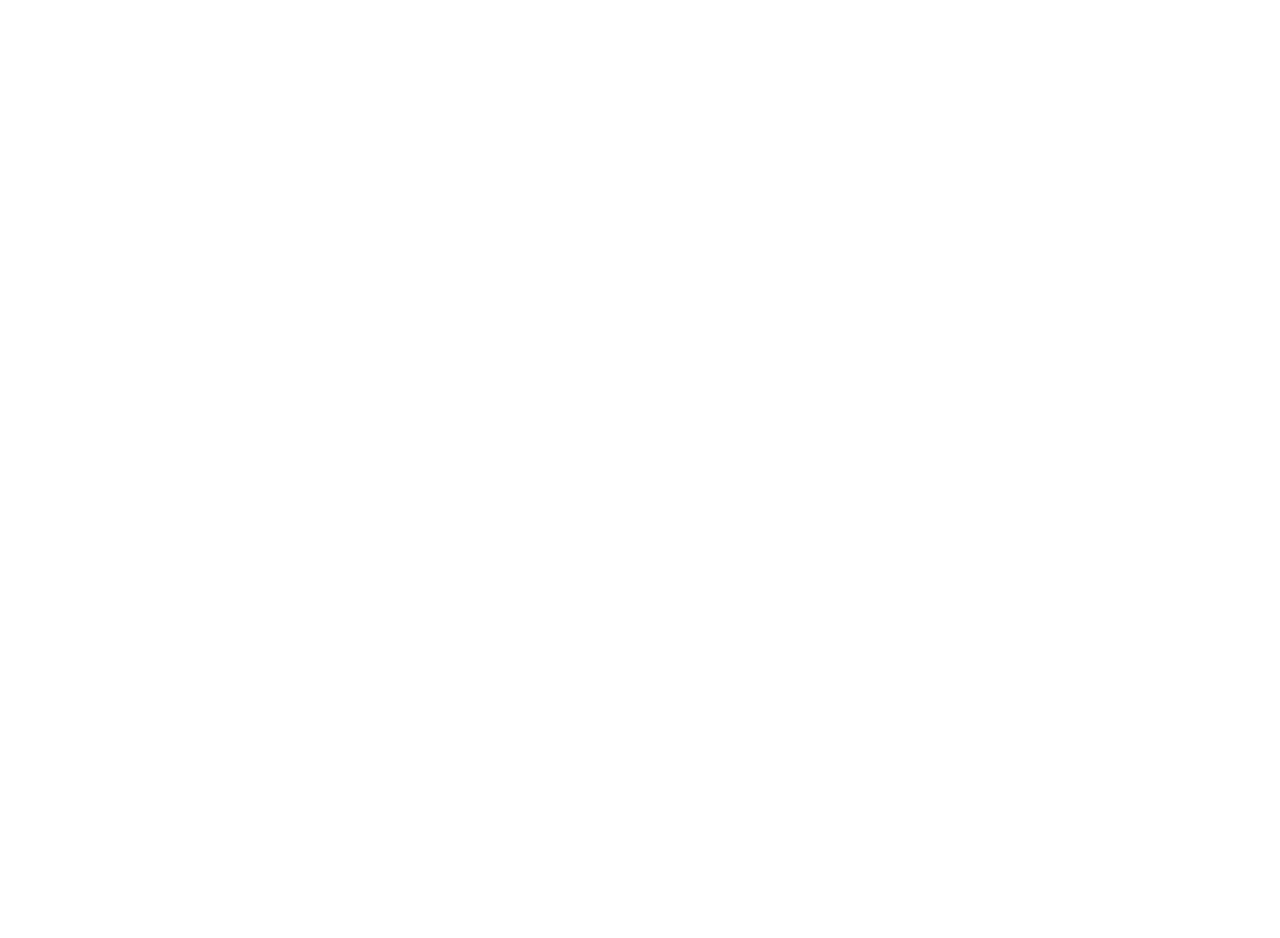
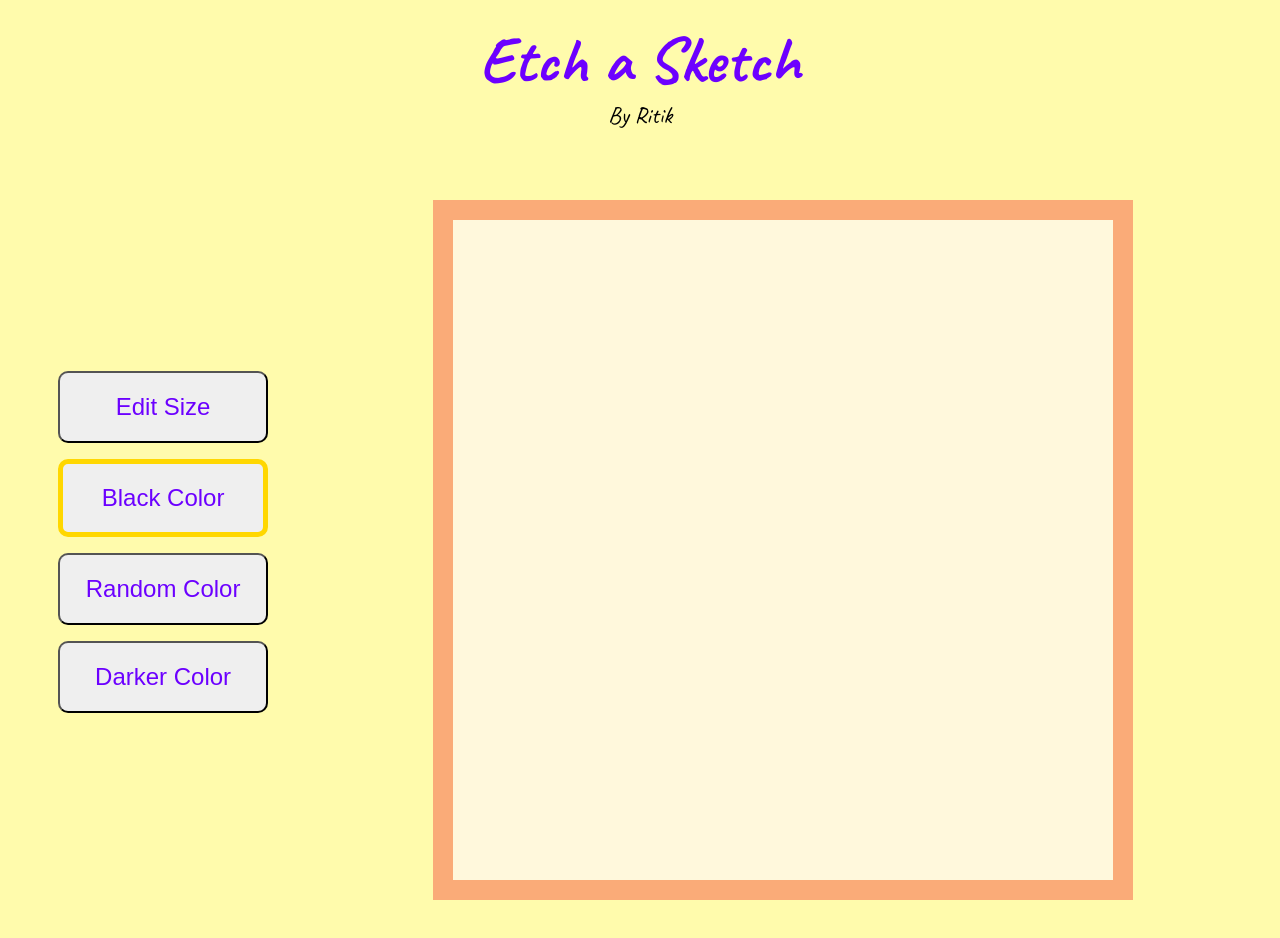
Before and after one commit to hritikRajput/etch-a-sketch, a plain HTML site: page index.html in a window 1280 px wide. Before the commit the page ends 800 px from the top, so only its background shows below. Drawn offline with Linux system fonts and the light colour scheme.

Commit message:
Add html, css and javascript file

```diff
--- a/app.js
+++ b/app.js
@@ -0,0 +1,103 @@
+let grid = document.querySelector('.grid');
+let sizeButton = document.querySelector('.size');
+let blackButton = document.querySelector('.black');
+let randomButton = document.querySelector('.random');
+let darkerButton = document.querySelector('.darker');
+
+let size = 16;
+let blackColor = "rgb(0,0,0)";
+let darkerColor = "rgb(255, 255, 255)";
+
+blackButton.classList.add('active');
+blackButton.addEventListener('click', () => {
+    blackButton.classList.add('active');
+    darkerButton.classList.remove('active')
+    randomButton.classList.remove('active');
+    removeColor()
+})
+randomButton.addEventListener('click', () => {
+    blackButton.classList.remove('active');
+    darkerButton.classList.remove('active')
+    randomButton.classList.add('active');
+    removeColor()
+})
+darkerButton.addEventListener('click', () => {
+    blackButton.classList.remove('active');
+    randomButton.classList.remove('active');
+    darkerButton.classList.add('active');
+    removeColor()
+})
+
+
+function enterSize(e) {
+    let enteredVal = prompt("Enter the size less than 100: ")
+    size = enteredVal ? parseInt(enteredVal) : 16;
+    if (size < 16 || size > 100) {
+        alert("Enter size is not in the range 16-100")
+        return
+    }
+    console.log(size)
+    clearGrid();
+    drawGrid(size);
+}
+
+function drawGrid(size) {
+    for (let i = 1; i <= size; i++) {
+        const newRow = document.createElement('div');
+        for (let j = 1; j <= size; j++) {
+            const newDiv = document.createElement('div')
+            newDiv.classList.add("square");
+            newRow.appendChild(newDiv)
+        }
+        newRow.classList.add("row");
+        grid.appendChild(newRow)
+    }
+    let squares = document.querySelectorAll('.square');
+    squares.forEach(square => {
+        square.addEventListener('mouseenter', changeColor)
+    })
+}
+
+function clearGrid() {
+    while (grid.firstChild) {
+        grid.removeChild(grid.lastChild)
+    }
+}
+
+function changeColor(e) {
+    if (-1 < Array.from(randomButton.classList).indexOf('active')) {
+        e.target.style.backgroundColor = `rgb(${Math.floor(Math.random() * 256)},${Math.floor(Math.random() * 256)},${Math.floor(Math.random() * 256)})`;
+    }
+    else if (-1 < Array.from(darkerButton.classList).indexOf('active')) {
+        let rgbVal = e.target.style.backgroundColor.replace(/[^\d,]/g, '').split(',')[0];
+
+        if (rgbVal >= 0 && (-1 < Array.from(e.target.classList).indexOf('visited'))) {
+
+            rgbVal = rgbVal - 25.5;
+            e.target.style.backgroundColor = `rgb(${rgbVal}, ${rgbVal}, ${rgbVal})`
+        }
+        else {
+            e.target.classList.add('visited')
+            e.target.style.backgroundColor = darkerColor;
+        }
+    }
+
+    else {
+        e.target.style.backgroundColor = blackColor;
+    }
+
+}
+
+function removeColor() {
+    for (const row of grid.children) {
+        for (const col of row.children) {
+            col.style.backgroundColor = "";
+        };
+    }
+}
+
+
+
+
+drawGrid(size)
+sizeButton.addEventListener('click', enterSize);
--- a/css/style.css
+++ b/css/style.css
@@ -0,0 +1,87 @@
+*, *::after, *::before{
+    margin: 0;
+    padding: 0;
+}
+
+*{
+    box-sizing: border-box;
+}
+
+body{
+    background: #FFFBAC;
+    font-family: Caveat, sans-serif;
+}
+
+.heading{
+    padding: 20px;
+}
+
+h1{
+    text-align: center;
+    font-size: 64px;
+    font-weight: 900;
+    color: #6C00FF;
+}
+
+.name{
+    font-size: 24px;
+    text-align: center;
+}
+
+.container{
+    padding: 50px 20px;
+    display: flex;
+}
+
+.option{
+    width: 30%;
+    display: flex;
+    flex-direction: column;
+    justify-content: center;
+    align-items: center;
+}
+
+button{
+    width: 210px;
+    font-size: 24px;
+    padding: 20px 20px;
+    border-radius: 10px;
+    margin-bottom: 16px;
+    color: #6C00FF;
+}
+
+.active{
+    border: 5px solid gold;
+}
+
+.grid-container{
+    width: 100%;
+    display: flex;
+    justify-content: center;
+    align-items: center;
+}
+
+.grid{
+    background: cornsilk;
+    border: 20px solid #FAAB78;
+    width: 700px;
+    height: 700px;
+    display: flex;
+    flex-wrap: wrap;
+}
+
+.row{
+    display: flex;
+    width: 100%;
+}
+
+.square{
+    width: 30px;
+    height: auto;
+    flex-shrink: 1;
+    flex-grow: 1;
+}
+
+.draw{
+    background: red;
+}
--- a/index.html
+++ b/index.html
@@ -1,18 +1,33 @@
 <!DOCTYPE html>
 <html lang="en">
+
 <head>
     <meta charset="UTF-8">
     <meta http-equiv="X-UA-Compatible" content="IE=edge">
     <meta name="viewport" content="width=device-width, initial-scale=1.0">
+    <link rel="preconnect" href="https://fonts.googleapis.com">
+    <link rel="preconnect" href="https://fonts.gstatic.com" crossorigin>
+    <link href="https://fonts.googleapis.com/css2?family=Caveat:wght@400;700&display=swap" rel="stylesheet">
     <link rel="stylesheet" href="css/style.css">
     <title>Etch-a-Sketch</title>
 </head>
+
 <body>
-
-
-
-
-
+    <div class="heading">
+        <h1>Etch a Sketch</h1>
+        <div class="name">By Ritik</div>
+    </div>
+    <div class="container">
+        <div class="option">
+            <button class="size">Edit Size</button>
+            <button class="black">Black Color</button>
+            <button class="random">Random Color</button>
+            <button class="darker">Darker Color</button>
+        </div>
+        <div class="grid-container">
+        <div class="grid"></div>
+    </div>
+    </div>
 
 
 
@@ -21,4 +36,5 @@
 
     <script src="app.js"></script>
 </body>
+
 </html>
```
